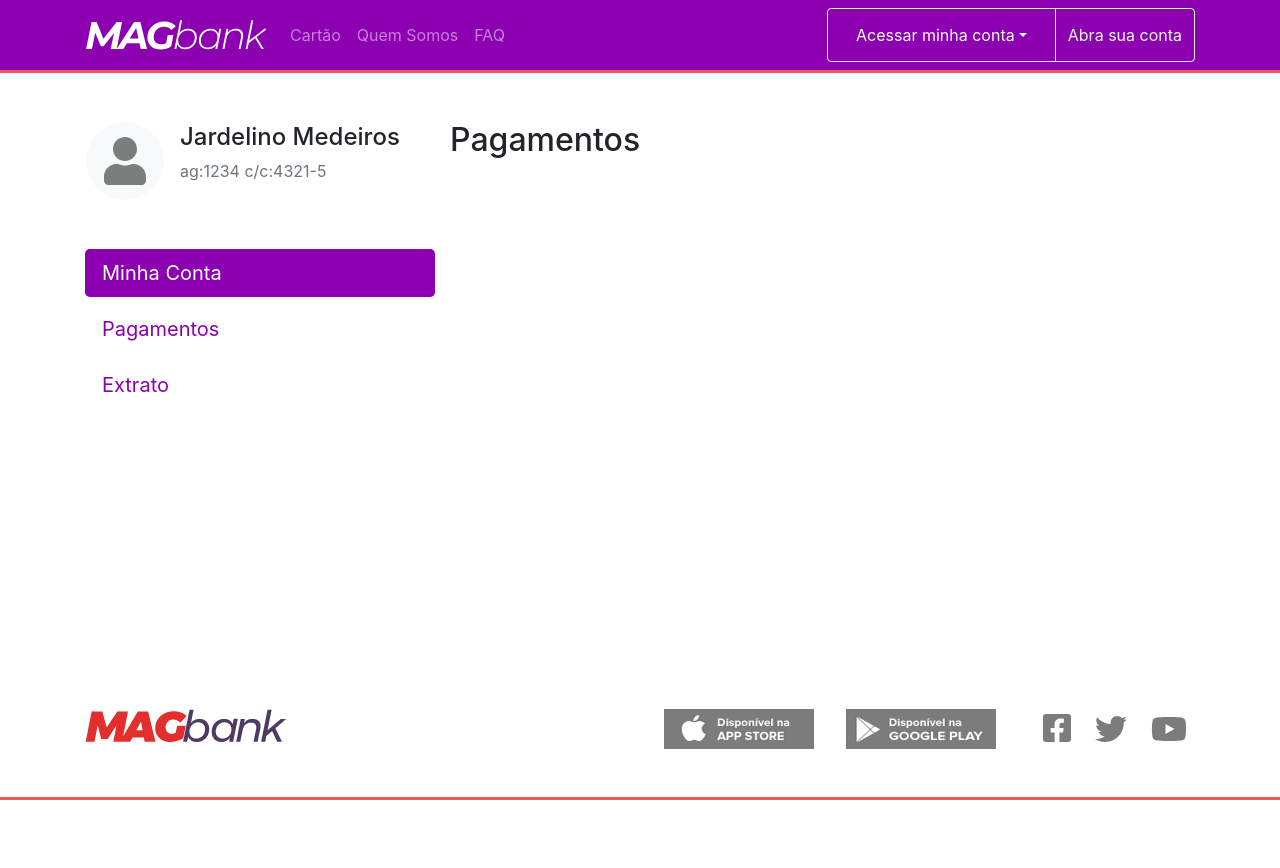
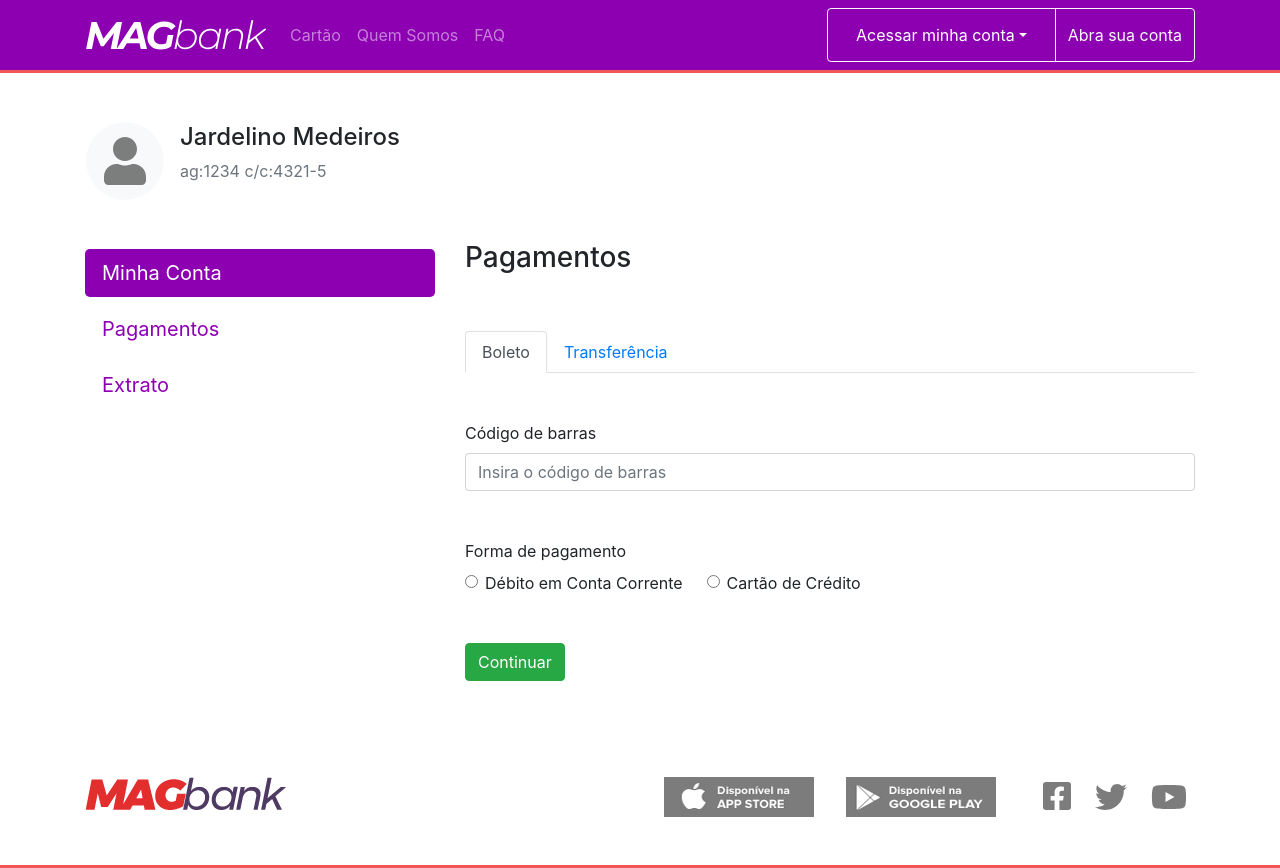
Before and after one commit to medeiros-dev01/magbank, a React (Create React App) app: page /dashboard/payments in a window 1280 px wide. Before the commit the page ends 800 px from the top, so only its background shows below. Built offline with nearby package versions, Linux system fonts and the light colour scheme.

Commit message:
feat(payments) creating payments component

```diff
--- a/src/App.js
+++ b/src/App.js
@@ -24,7 +24,7 @@ const App = () => {
           <Dashboard />
         </Route>
         <Route path="/">
-            <Home handleClick={() => setShowModal(false)} />
+          <Home handleClick={() => setShowModal(false)} />
         </Route>
       </Switch>
 
--- a/src/componentes/AccountBalance.js
+++ b/src/componentes/AccountBalance.js
@@ -1,9 +1,7 @@
 import React from "react";
 import { Col, Button, Tabs, Tab, Table } from "react-bootstrap";
 
-
 const AccountBalance = ({ data }) => {
-
   const { latestBalance, futureBalance } = data;
 
   return (
@@ -72,7 +70,7 @@ const AccountBalance = ({ data }) => {
         </Tabs>
       </Col>
     </>
-)
+  );
 };
 
 export default AccountBalance;
--- /dev/null
+++ b/src/componentes/AccountHistory.js
@@ -0,0 +1,20 @@
+import React from "react";
+import { Col, Table } from "react-bootstrap";
+
+
+const AccountHistory = ({ data }) => {
+    const { history } = data;
+
+    return (
+        <Col xs={12} lg={8} className="mt-lg-5 pt-lg-5">
+            <h3 className="mt-4">Extrato de conta corrente</h3>
+            <Table>
+                {history.map((entry) => (
+                    <h2>{entry}</h2>
+                ))}
+            </Table>
+        </Col>
+    )
+};
+
+export default AccountHistory;
--- /dev/null
+++ b/src/componentes/AccountPayments.js
@@ -0,0 +1,93 @@
+import React from "react";
+import { Col, Button, Tabs, Tab, Form } from "react-bootstrap";
+
+const AccountPayments = () => (
+  <>
+    <Col xs={12} lg={8} className="mt-lg-5 pt-lg-5">
+      <h3 className="mt-4">Pagamentos</h3>
+      <Tabs className="mt-5 pt-lg-2" defaultActiveKey="boleto">
+        <Tab eventKey="boleto" title="Boleto">
+          <Form>
+            <Form.Group controlId="formBarCode" className="my-5">
+              <Form.Label>Código de barras</Form.Label>
+              <Form.Control
+                type="number"
+                placeholder="Insira o código de barras"
+              ></Form.Control>
+            </Form.Group>
+            <Form.Group controlId="formPaymentType" className="mb-5">
+              <Form.Label>Forma de pagamento</Form.Label>
+              <div className="d-flex">
+                <Form.Check
+                  type="radio"
+                  id="debit"
+                  label="Débito em Conta Corrente"
+                  name="paymentsType"
+                />
+                <Form.Check
+                  type="radio"
+                  id="credit"
+                  className="ml-4"
+                  label="Cartão de Crédito"
+                  name="paymentsType"
+                />
+              </div>
+            </Form.Group>
+
+            <Button variant="success">Continuar</Button>
+          </Form>
+        </Tab>
+
+        <Tab eventKey="transfer" title="Transferência">
+
+            <Form>
+              <Form.Row className="mt-5">
+                <Form.Group as={Col} controlId="formGridbank" className="pr-4"  >
+                  <Form.Label>Banco</Form.Label>
+                  <Form.Control
+                    as="select"
+                    defaultValue="Choose..."
+                    custom
+                  >
+                    <option>Selecione</option>
+                    <option>Itau</option>
+                    <option>Banrisul</option>
+                    <option>Bradesco</option>
+                    <option>banco Do Brasil</option>
+                    <option>NuBank</option>
+                    <option>Outros</option>
+                  </Form.Control>
+                </Form.Group>
+
+                <Form.Group as={Col} controlId="formGridAgency" className="pr-4">
+                  <Form.Label>Agência</Form.Label>
+                  <Form.Control />
+                </Form.Group>
+
+                <Form.Group as={Col} controlId="formGridAccount" className="pr-4">
+                  <Form.Label>Conta corrente</Form.Label>
+                  <Form.Control type="number" />
+                </Form.Group>
+              </Form.Row>
+
+              <Form.Row>
+                <Form.Group as={Col} controlId="formGridValue" className="pr-4">
+                  <Form.Label>Valor da transferência</Form.Label>
+                  <Form.Control type="number"/>
+                </Form.Group>
+
+                <Form.Group as={Col} controlId="formGridText" className="mb-4 pr-4">
+                  <Form.Label>Identificação nos extratos</Form.Label>
+                  <Form.Control type="text" />
+                </Form.Group>
+              </Form.Row>
+            </Form>
+            <Button  variant="success">Continuar</Button>
+
+        </Tab>
+      </Tabs>
+    </Col>
+  </>
+);
+
+export default AccountPayments;
--- a/src/views/Dashboard.js
+++ b/src/views/Dashboard.js
@@ -1,15 +1,17 @@
-import React, { useState} from "react";
+import React, { useState } from "react";
 import { Switch, Route, Link } from "react-router-dom";
 import { Container, Row, Col, Button } from "react-bootstrap";
 import { FontAwesomeIcon } from "@fortawesome/react-fontawesome";
 import { faCircle, faUser } from "@fortawesome/free-solid-svg-icons";
 
 import AccountBalance from "../componentes/AccountBalance";
+import AccountPayments from "../componentes/AccountPayments";
+import AccountHistory from "../componentes/AccountHistory";
 
 import "./Dashboard.scss";
 
 const Dashboard = ({ className = false }) => {
-  const [ activeLink, setActiveLink ] = useState(0);
+  const [activeLink, setActiveLink] = useState(0);
 
   const links = [
     { text: "Minha Conta", path: "/dashboard", exact: true },
@@ -32,6 +34,11 @@ const Dashboard = ({ className = false }) => {
       { date: "22/08", description: "NETFLIX 012345", value: "30,00" },
       { date: "15/08", description: "FARMÁCIA 121254", value: "350,00" },
     ],
+
+    history: [
+      "histórico 1",
+      "histórico 2"
+    ]
   };
 
   return (
@@ -56,10 +63,17 @@ const Dashboard = ({ className = false }) => {
             </Col>
           </Row>
 
-          {links.map(({text, path, exact }, key) => (
-            <Link className='dashboard__link' to={path} exact={exact ? exact : false} key={key}>
+          {links.map(({ text, path, exact }, key) => (
+            <Link
+              className="dashboard__link"
+              to={path}
+              exact={exact ? exact : false}
+              key={key}
+            >
               <Button
-                className={`dashboard__button text-left ${ key === activeLink ? "dashboard__button--active" : ''}`}
+                className={`dashboard__button text-left ${
+                  key === activeLink ? "dashboard__button--active" : ""
+                }`}
                 variant="link"
                 size="lg"
                 block
@@ -73,10 +87,10 @@ const Dashboard = ({ className = false }) => {
 
         <Switch>
           <Route path="/dashboard/history">
-            <h2>Extratos</h2>
+            <AccountHistory data={data} />
           </Route>
           <Route path="/dashboard/payments">
-            <h2>Pagamentos</h2>
+            <AccountPayments />
           </Route>
           <Route path="/dashboard">
             <AccountBalance data={data} />
```
Lines whose indentation alone changed are shown as unchanged.
